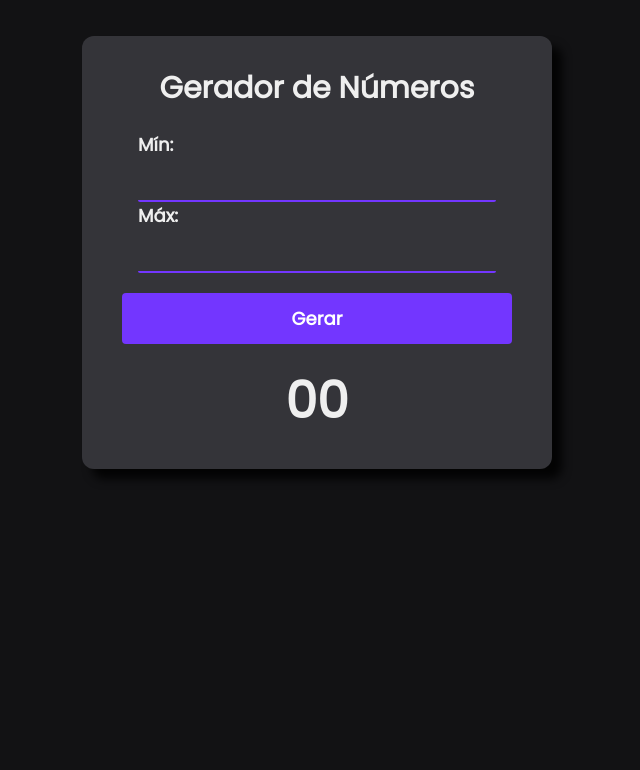
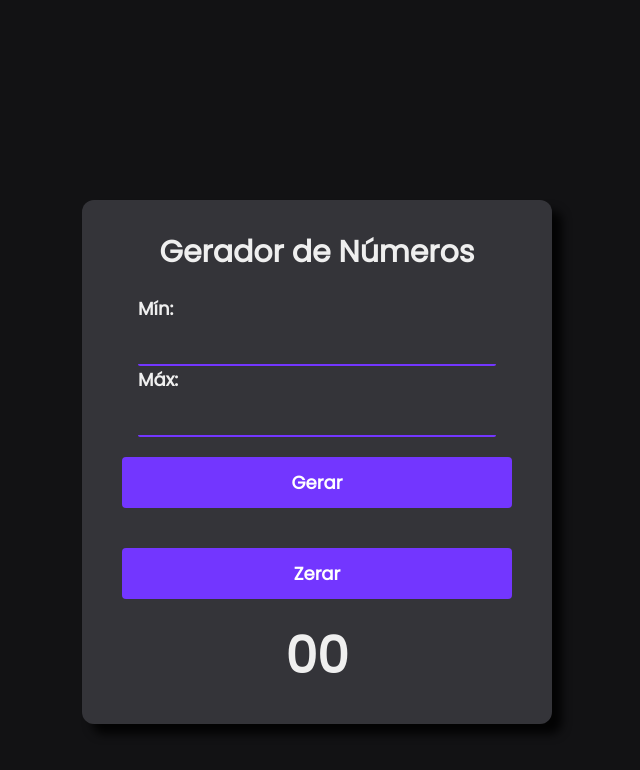
Before and after one commit to joaovitor-ti01/gerador-de-numeros, a plain HTML site: page index.html in a window 1280 px wide. Shown: the whole page, without its empty margins (323-963 px from the left). Drawn offline with Linux system fonts and the light colour scheme.

Commit message:
added the button reset

```diff
--- a/assets/css/style.css
+++ b/assets/css/style.css
@@ -18,7 +18,7 @@ body{
 
 .container {
   background-color: #343439;
-  margin-top: 36px;
+  margin-top: 200px;
   padding: 30px 40px;
   min-width: 470px;
   color: #efefef;
@@ -84,3 +84,16 @@ body{
     font-size: 50px;
     font-weight: 600;
 }
+
+#reset{
+    background-color: #7336ff;
+    border: none;
+    padding: 12px 20px;
+    border-radius: 4px;
+    width: 100%;
+    margin: 20px 0px;
+    color: #fff;
+    font-weight: bold;
+    font-size: 18px;
+    cursor: pointer;
+}
--- a/index.html
+++ b/index.html
@@ -7,7 +7,7 @@
     <title>Gerador de Números</title>
 </head>
 <body>
-    <div class="container">
+    <form class="container">
         <h2>Gerador de Números</h2>
 
         <div class="imput-group">
@@ -23,6 +23,7 @@
         </div>
 
         <button id="generate" type="button">Gerar</button>
+        <button id="reset" type="reset">Zerar</button>
 
        <div id="result">
         <span>
@@ -30,7 +31,7 @@
         </span>
        </div>
 
-    </div>
+    </form>
     <script type="text/javascript" src="assets/js/script.js"></script>
 </body>
 </html>
```
